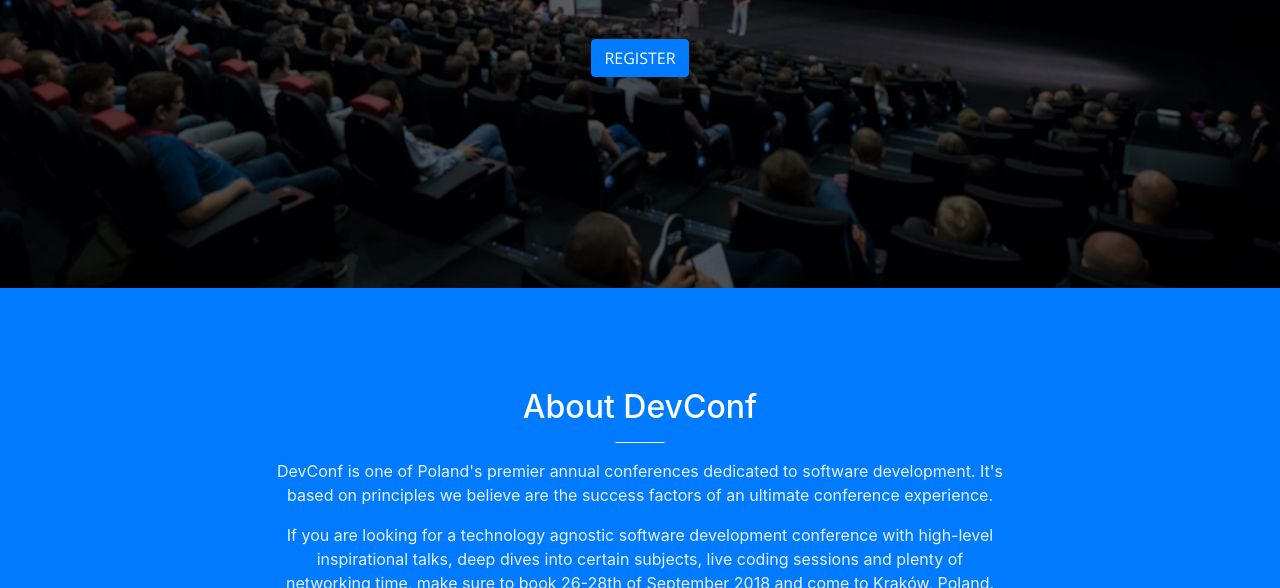
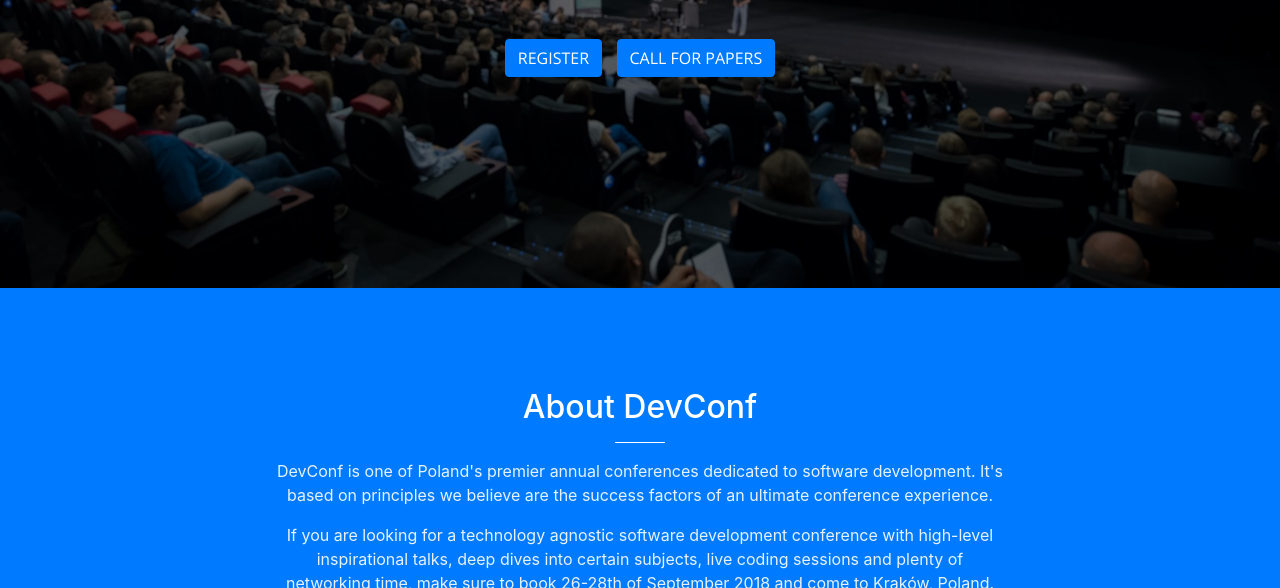
Before and after one commit to devconfpl/launchpage-2018, a website with bundled scripts: page index.html in a window 1280 px wide. Shown: the part 512-1100 px from the top of the page. Built offline with nearby package versions, Linux system fonts and the light colour scheme.

Commit message:
Added CfP link.

```diff
--- a/index.html
+++ b/index.html
@@ -73,6 +73,7 @@
           <hr>
           <p>26-28 September 2018, Kraków, Poland</p>
           <a class="btn btn-primary btn-xl js-scroll-trigger" href="#tickets">Register</a>
+          <a class="btn btn-primary btn-xl js-scroll-trigger" href="https://www.papercall.io/devconf-2018">Call for Papers</a>
         </div>
       </div>
     </header>
--- a/scss/_masthead.scss
+++ b/scss/_masthead.scss
@@ -32,6 +32,29 @@
         font-weight: 400;
         margin-bottom: 50px;
         color: fade-out(white, .1);
+      }
+      a {
+        &.btn {
+          &:last-child {
+            margin-top: 10px;
+          }
+        }
+      }
+    }
+  }
+  @media (min-width: 368px) {
+    .header-content {
+      .header-content-inner {
+        a {
+          &.btn {
+            &:first-of-type {
+              margin-right: 10px;
+            }
+            &:last-child {
+              margin-top: 0px;
+            }
+          }
+        }
       }
     }
   }
```
Also changed, not shown: css/creative.css, css/creative.min.css, js/creative.min.js.
